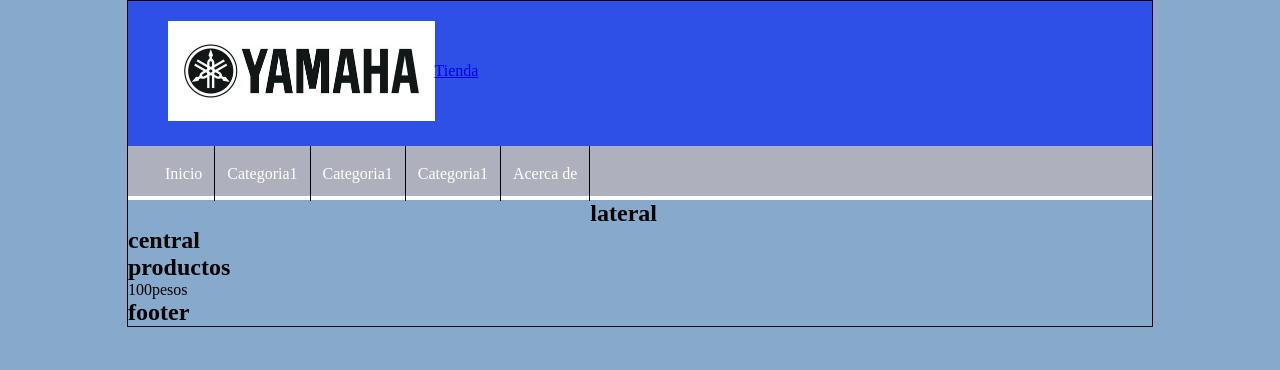
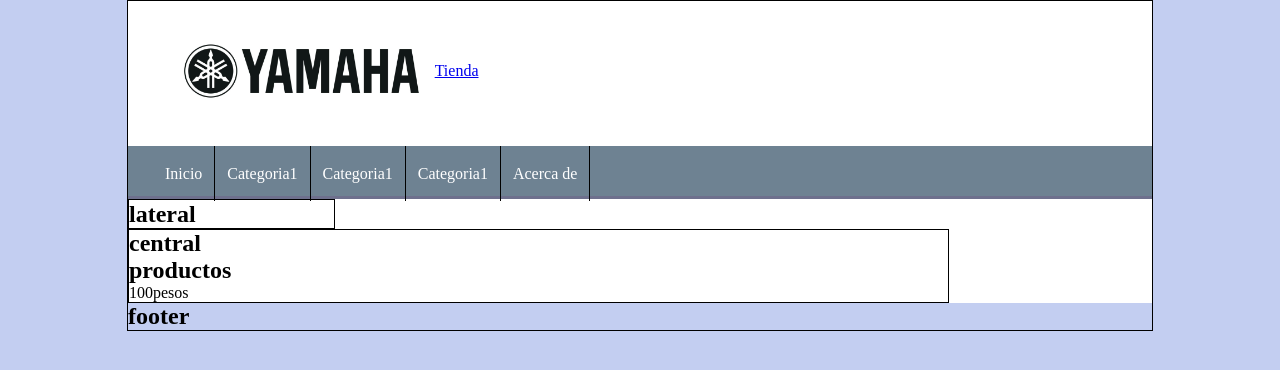
Before and after one commit to JulianBejarano14/PruebaPHP, a PHP site: page / in a window 1280 px wide. Shown: the top 370 px of the page. Run offline with PHP 8.4, Linux system fonts and the light colour scheme.

Commit message:
lateral y central

```diff
--- a/index.html
+++ b/index.html
@@ -11,7 +11,7 @@
 <div id="container">
 <header id="header">
     <div id="logo">
-        <img src="img/yamaha-black-logo-on-transparent-background-free-vector.jpg" alt="Logo de la tienda">
+        <img src="img/logo4.jpg" alt="Logo de la tienda">
         <a href="index.html">Tienda</a>
 
     </div>
--- a/style.css
+++ b/style.css
@@ -1,45 +1,37 @@
-*{
+* {
   margin: 0px;
   padding: 0px;
 }
-
-body{
-
-    background-color: rgb(135, 170, 204);
+body {
+  background-color: rgb(195, 206, 241);
 }
 
-
-#container{
+#container {
   width: 80%;
   margin: 0px auto;
   border: 1px solid black;
-
 }
-
-#header{
+#header {
   height: 145px;
-    background-color: rgb(47, 80, 230);
+  background-color: rgb(255, 255, 255);
   color: white;
   text-align: center;
   line-height: 100px;
 }
-
 #logo{
   padding: 20px;
   margin-left: 20px;
   float: left;
 }
-
 #logo img{
   float: left;
   height: 100px;
 }
-
-#menu{
-    background-color: rgb(174, 176, 190);
+#menu {
+    background-color: rgb(110, 130, 146);
     color: white;
     height: 50px;
-    border-bottom: 4px solid rgb(255, 255, 255);
+    border-bottom: 3px solid rgb(110, 112, 141);
 }
 
 #menu ul{
@@ -48,21 +40,33 @@
     margin: 0px auto;
     margin-left: 25px;
 }
-
 #menu ul li{
     line-height: 55px;
     float: left;
-    border-right: 1px solid black;
+    border-right: 1px solid rgb(0, 0, 0);
 }
-
-#menu ul li a{
+#menu a{
     display: block;
     color: white;
     text-decoration: none;
     padding-left: 12px;
     padding-right: 12px;
 }
+#menu a:hover{
+    background: rgb(43, 43, 43);
+}
+#content {
+  margin: 0px auto;
+  background: white;
+}
 
-#menu a:hover{
-    background: lightslategray
+/*barra lateral*/
+#lateral {
+    width: 20%;
+    border: 1px solid black;
 }
+
+#central {
+    width: 80%;
+    border: 1px solid black;
+}
```
Also changed, not shown: img/logo4.jpg (added), img/yamaha-black-logo-on-transparent-background-free-vector.jpg (deleted). Lines whose indentation alone changed are shown as unchanged.
